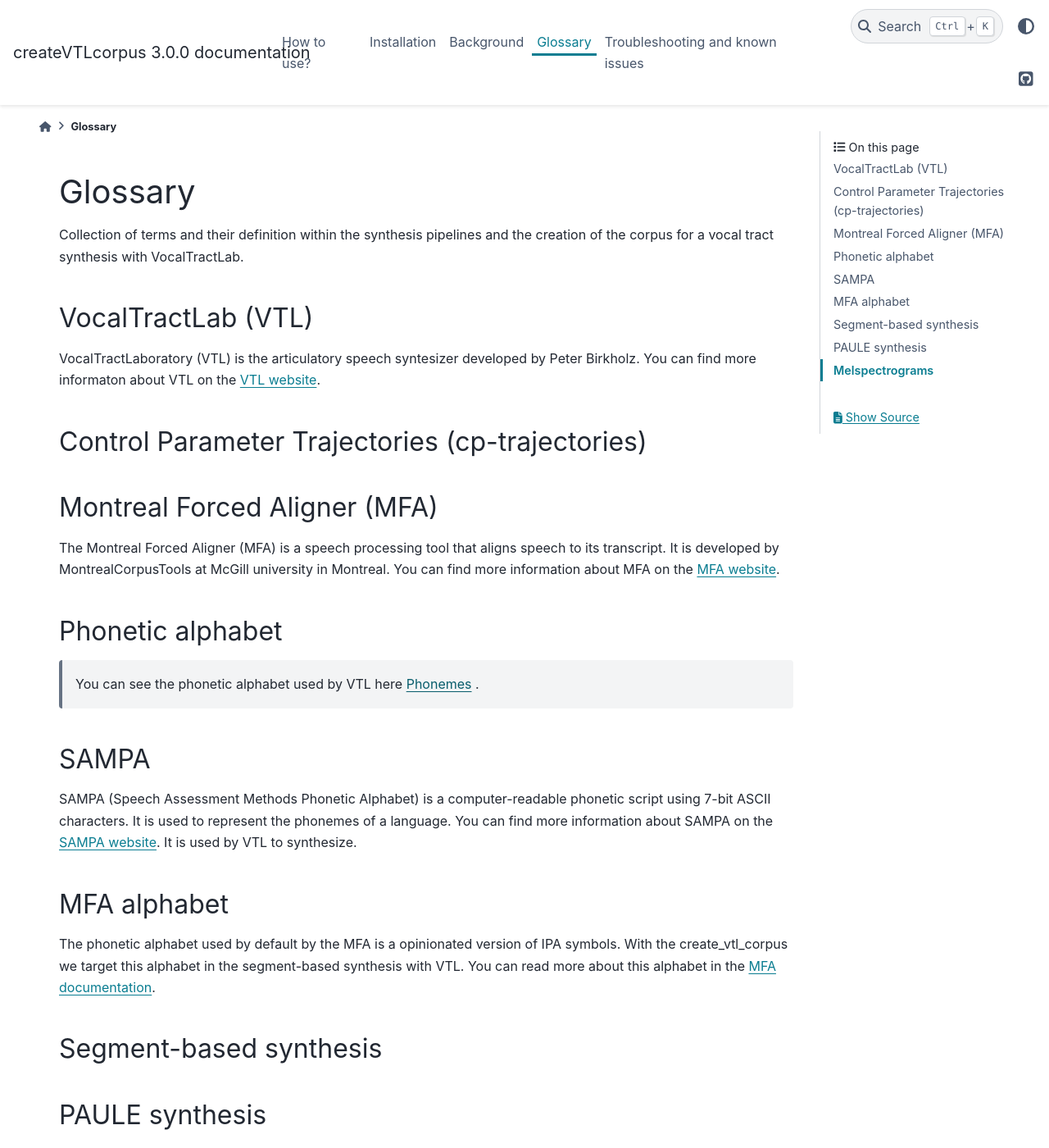
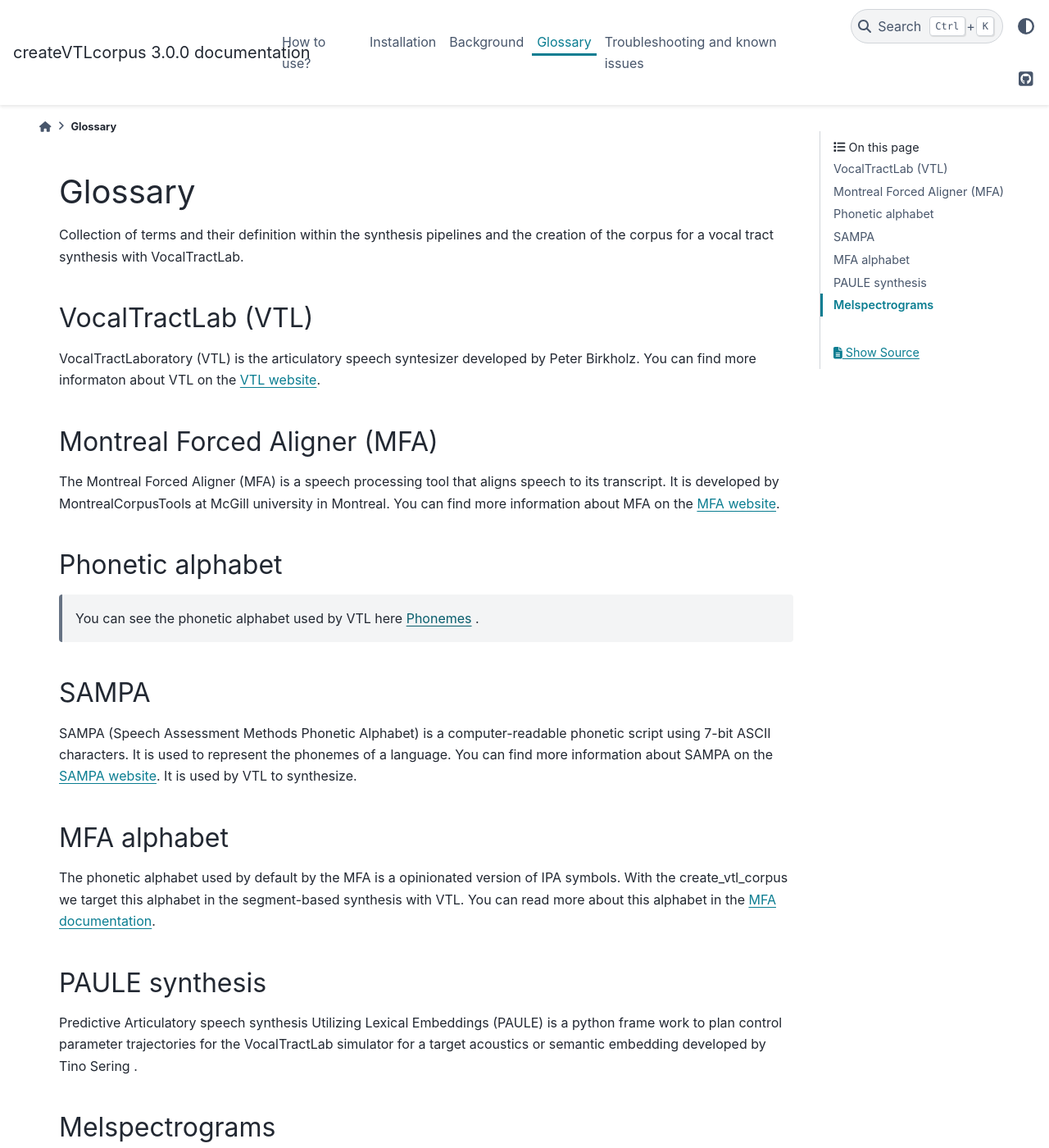
Before and after one commit to quantling/create_vtl_corpus, a Sphinx documentation site: the page built from docs/source/glossary.rst, in a window 1280 px wide and 1400 px high. Shown: the whole window at 82% size. Built offline with Sphinx 7.4.7 and the PyData theme 0.15.4, drawn with Linux system fonts in a browser that asks for light colours.

Commit message:
changes suggested by tino expect numpy change since that will be a seperate commit

```diff
--- a/README.rst
+++ b/README.rst
@@ -49,6 +49,7 @@ Given a german Corpus with the following structure which is what the `Mozilla Co
 
 If you run the following command the package will align the audio files for you, and then create a pandas DataFrame with the synthesized audio and other information useful for the PAULE model,
 but only for the first 100 words that occur 4 times or more. Since you use multiprocessing, no melspectrograms are generated.:
+
 .. code:: bash
 
     python -m create_vtl_corpus.create_corpus --corpus CORPUS --language de --needs_aligner --use_mp --min_word_count 4 --word_amount 100 --save_df_name SAVE_DF_NAME
--- a/docs/source/glossary.rst
+++ b/docs/source/glossary.rst
@@ -11,10 +11,6 @@ VocalTractLaboratory (VTL) is the articulatory speech syntesizer developed by Pe
 You can find more informaton about VTL on the `VTL website <https://www.vocaltractlab.de/>`_.
 
 
-Control Parameter Trajectories (cp-trajectories)
-================================================
-
-
 Montreal Forced Aligner (MFA)
 =============================
 The Montreal Forced Aligner (MFA) is a speech processing tool that aligns speech to its transcript.
@@ -23,13 +19,10 @@ It is developed by MontrealCorpusTools at McGill university in Montreal. You can
 
 Phonetic alphabet
 =================
-
-
  You can see the phonetic alphabet used by VTL here :ref:`Phonemes` .
 
 SAMPA
 =====
-
 SAMPA (Speech Assessment Methods Phonetic Alphabet) is a computer-readable phonetic script using 7-bit ASCII characters.
 It is used to represent the phonemes of a language. You can find more information about SAMPA on the `SAMPA website <http://www.phon.ucl.ac.uk/home/sampa/home.htm>`_.
 It is used by VTL to synthesize.
@@ -40,10 +33,6 @@ The phonetic alphabet used by default by the MFA is a opinionated version of
 IPA symbols. With the create_vtl_corpus we target this alphabet in the
 segment-based synthesis with VTL. You can read more about this alphabet in the
 `MFA documentation <https://mfa-models.readthedocs.io/en/latest/mfa_phone_set.html>`_.
-
-
-Segment-based synthesis
-=======================
 
 
 PAULE synthesis
--- a/docs/source/installation.rst
+++ b/docs/source/installation.rst
@@ -40,6 +40,5 @@ Check that alignement works by testing it on a small dataset. Importantly, do no
 
 fastText
 ===========
-
 fastText Models are downloaded for you by the create_vtl_corpus package.
 If you want to use a custom model rename it to  "cc.{language_it_is_for}.300.bin" and place it in the "create_vtl_corpus/create_vtl_corpus/resources directory
```
Also changed, not shown: docs/source/issues.rst (+2 -5 lines), .zenodo.json (deleted), 3 other files.
